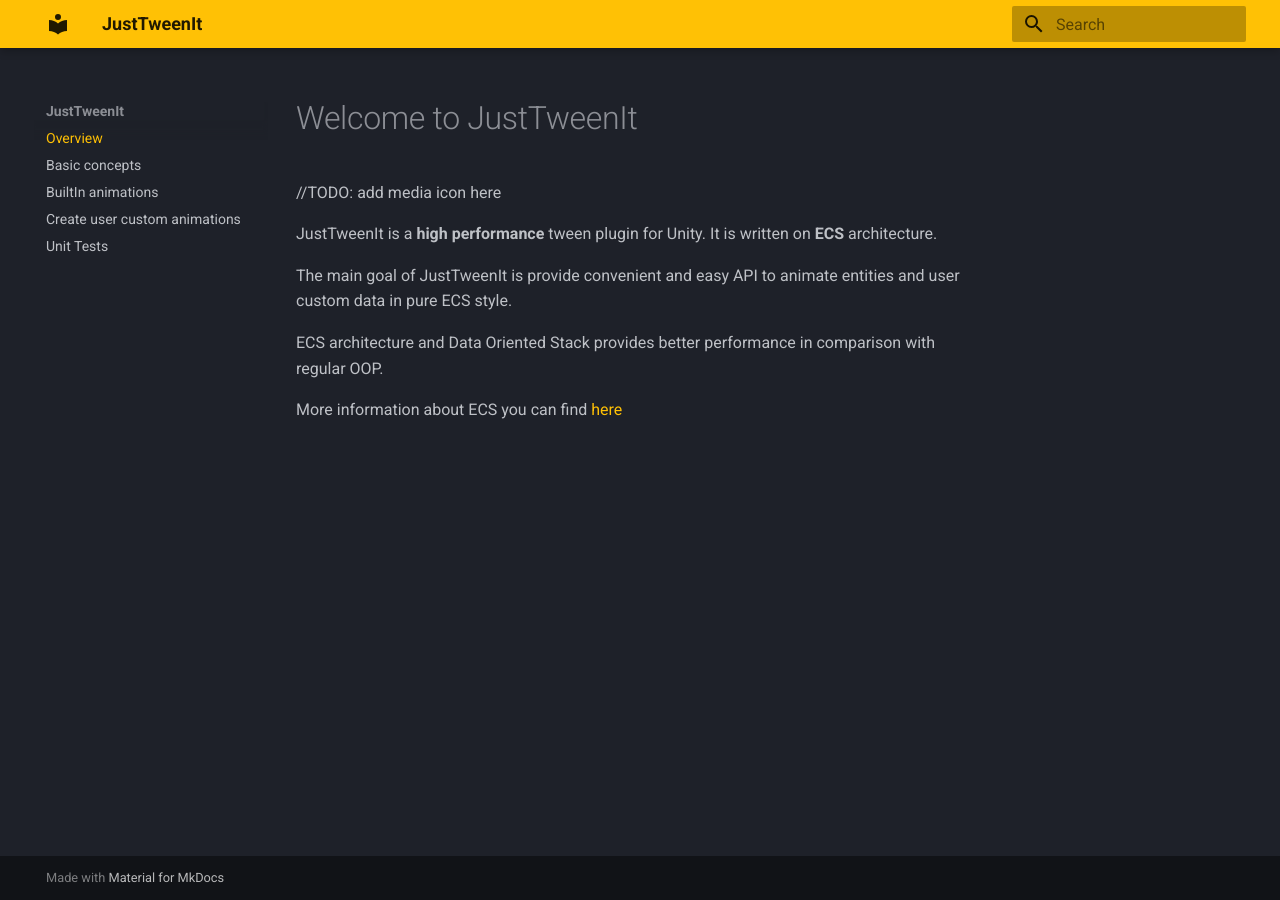
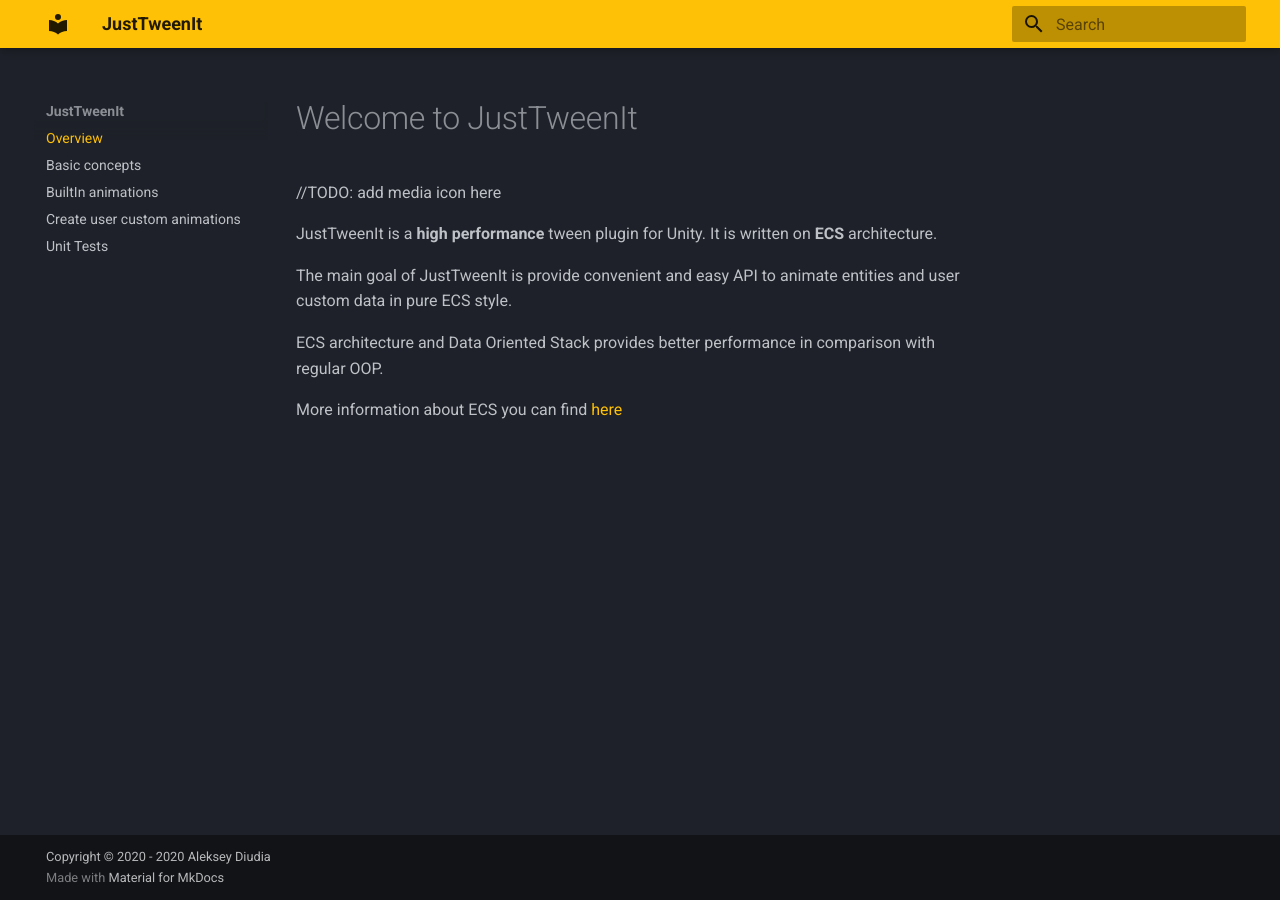
Before and after one commit to Etlay/JustTweenItDocs, an MkDocs documentation site: the page built from docs/index.md, in a window 1280 px wide. Built offline with MkDocs 1.6.1 and Material for MkDocs 9.7.7, drawn with Linux system fonts in a browser that asks for light colours.

Commit message:
Add copyright

```diff
--- a/mkdocs.yml
+++ b/mkdocs.yml
@@ -5,6 +5,7 @@
     - BuiltIn animations: BuiltInAnimations.md
     - Create user custom animations: CreateUserCustomAnimation.md
     - Unit Tests: UnitTests.md
+copyright: Copyright © 2020 - 2020 Aleksey Diudia
 theme:
   name: material
   palette:
```
